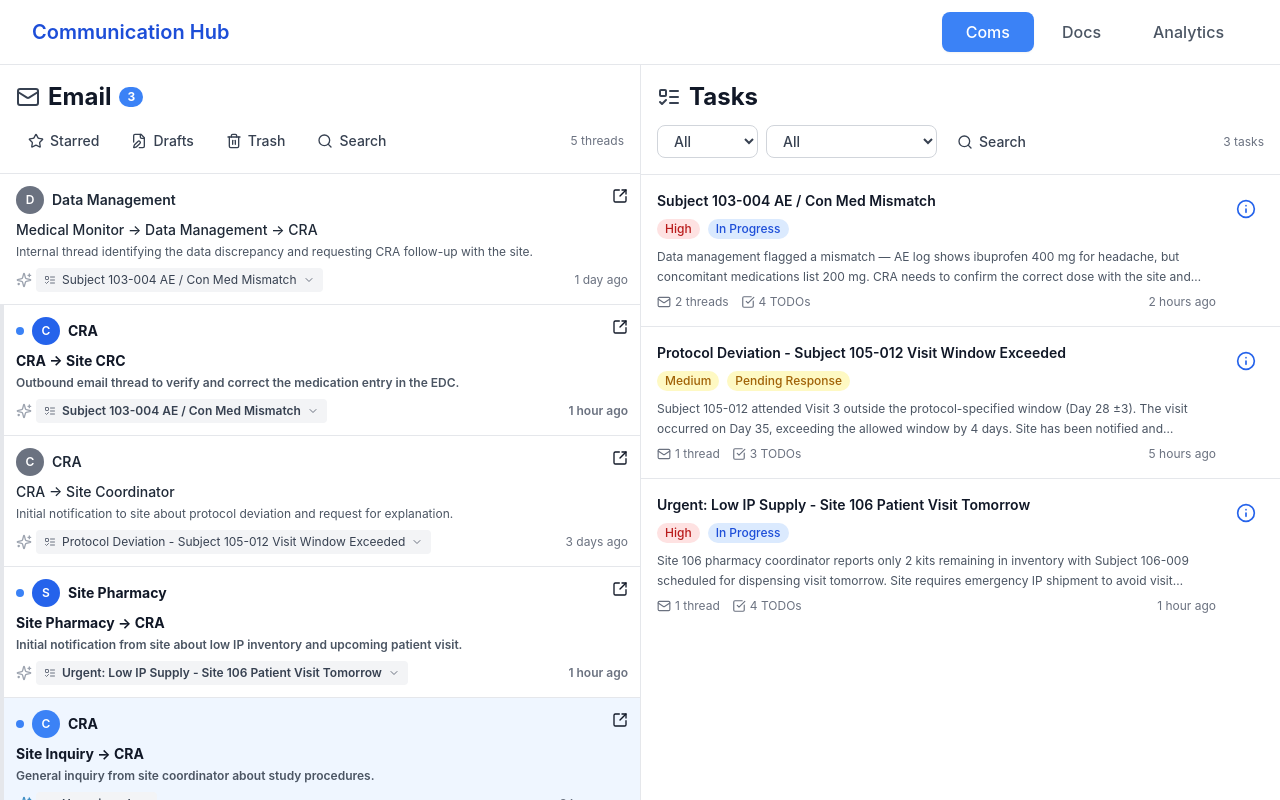
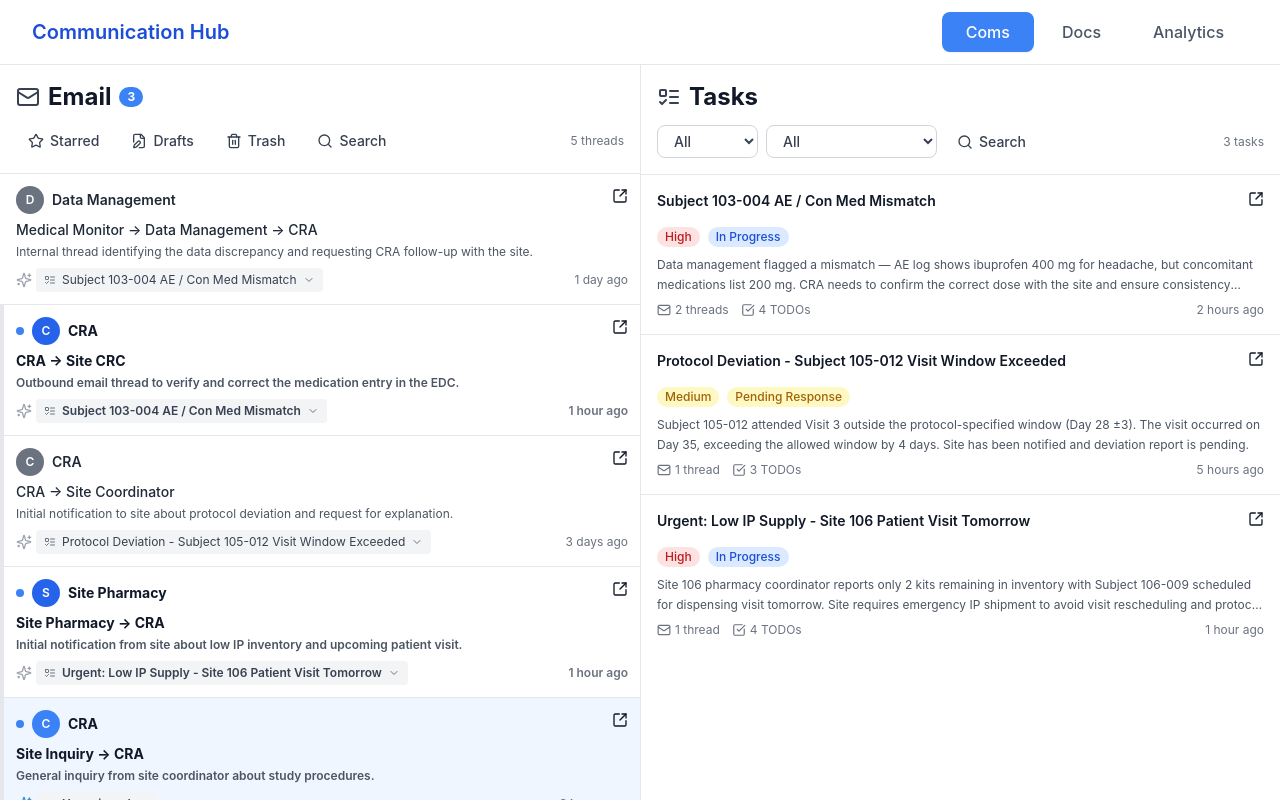
Before and after one commit to Greenwood-Technologies-Org/makora-bio-website, a React (Vite) app: page /demo in a window 1280 px wide. Built offline with nearby package versions, Linux system fonts and the light colour scheme.

Commit message:
make cards consistent

```diff
--- a/src/components/demo/Coms.jsx
+++ b/src/components/demo/Coms.jsx
@@ -175,7 +175,12 @@ function Coms() {
   };
 
   const handleProblemClick = (problemId) => {
-    setSelectedProblemId(selectedProblemId === problemId ? null : problemId);
+    // If clicking the same problem, turn off filtering to show everything
+    if (selectedProblemId === problemId) {
+      setSelectedProblemId(null);
+    } else {
+      setSelectedProblemId(problemId);
+    }
     setSelectedThreadKey(null); // Clear thread selection when problem is clicked
   };
 
@@ -183,8 +188,13 @@ function Coms() {
     // Find the thread and its associated problem
     const thread = allThreads.find((t) => t.threadKey === threadKey);
     if (thread && thread.problemId) {
+      // If already filtered on this task, turn off filtering to show everything
+      if (selectedProblemId === thread.problemId) {
+        setSelectedProblemId(null);
+      } else {
         // Filter to show only this task/problem
         setSelectedProblemId(thread.problemId);
+      }
       setSelectedThreadKey(null); // Clear thread selection
     }
 
@@ -1547,7 +1557,7 @@ function Coms() {
                             : "hover:bg-gray-50"
                         }`}
                       >
-                        <div className="flex items-start justify-between gap-3">
+                        <div className="flex items-start justify-between gap-3 mb-2">
                           <div
                             className="flex-1 cursor-pointer"
                             onClick={() => handleProblemClick(com.id)}
@@ -1555,6 +1565,25 @@ function Coms() {
                             <h3 className="text-sm font-semibold text-gray-900 mb-2">
                               {com.subject}
                             </h3>
+                          </div>
+
+                          {/* Open Task Detail Icon */}
+                          <button
+                            onClick={(e) => {
+                              e.stopPropagation();
+                              handleMoreInfoClick(com);
+                            }}
+                            className="text-gray-900 hover:text-gray-700 transition-colors flex-shrink-0"
+                            title="Open task details"
+                          >
+                            <SquareArrowOutUpRight className="w-4 h-4" />
+                          </button>
+                        </div>
+
+                        <div
+                          className="cursor-pointer"
+                          onClick={() => handleProblemClick(com.id)}
+                        >
                           <div className="flex items-center gap-2 mb-2 flex-wrap">
                             <span
                               className={`px-2 py-0.5 text-xs rounded-full font-medium ${
@@ -1611,19 +1640,6 @@ function Coms() {
                             <span className="ml-auto">{com.timestamp}</span>
                           </div>
                         </div>
-
-                          {/* More Info Button */}
-                          <button
-                            onClick={(e) => {
-                              e.stopPropagation();
-                              handleMoreInfoClick(com);
-                            }}
-                            className="flex-shrink-0 p-2 text-primary-600 hover:bg-primary-100 rounded-lg transition-colors"
-                            title="More info"
-                          >
-                            <Info className="w-5 h-5" />
-                          </button>
-                        </div>
                       </div>
                     );
                   })
```
Lines whose indentation alone changed are shown as unchanged.
